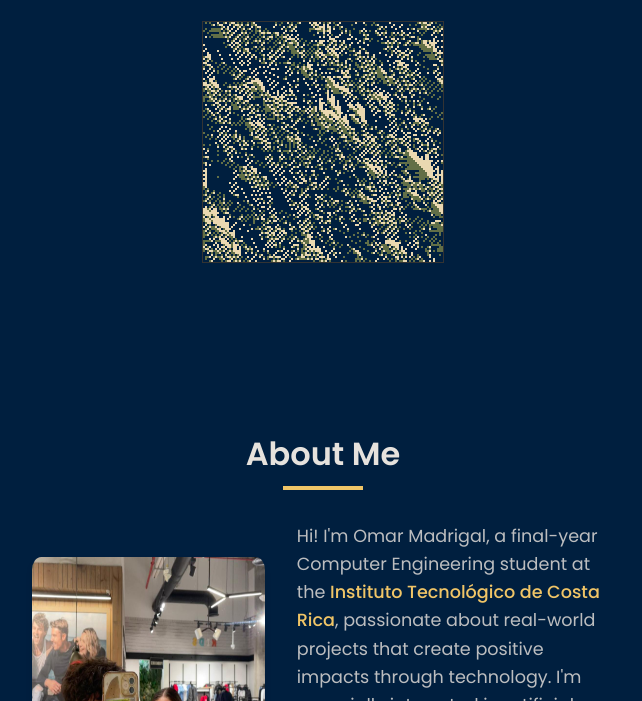
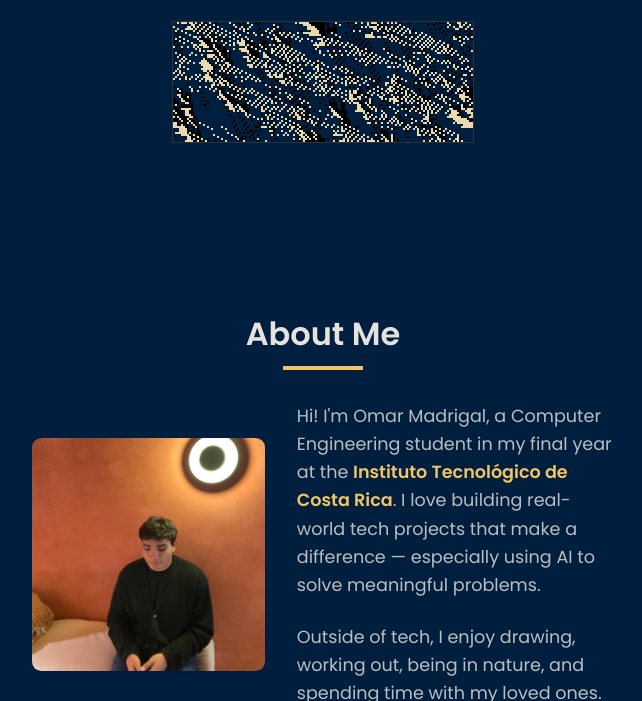
Before and after one commit to predye28/portfolio-predyye, an Astro site in the folder predyye/: page / in a window 1280 px wide. Shown: the part 399-1100 px from the top of the page, without its empty margins (317-959 px from the left). Built offline with nearby package versions, Linux system fonts and the light colour scheme; Astro itself is replaced by a stand-in of ours.

Commit message:
update details
animated title, img profile and details projects and bio

```diff
--- a/predyye/src/components/AboutSection.astro
+++ b/predyye/src/components/AboutSection.astro
@@ -7,13 +7,16 @@ import BmlAutomaton from './BMLAutomato.astro'
 
   <div class="fade-in-up">
     <p class="line"></p>
-    <h1 class="section-title">Hi, <span class="highlight">Omar</span> here.</h1>
+    <h1 class="section-title">
+      <span id="typewriter-text"></span>
+      <span id="typewriter-cursor" class="cursor"></span>
+    </h1>
     <h2 class="section-word">I create things every day.</h2>
     <p class="line"></p>
   </div>
 
   <!-- BML Automaton placeholder - you can add your automaton component here -->
-  <div class="fade-in-up">
+  <div class="fade-in-up ">
     <!-- <BMLAutomaton /> -->
     <BmlAutomaton />
   </div>
@@ -28,27 +31,22 @@ import BmlAutomaton from './BMLAutomato.astro'
   <div class="about-container">
     <div class="about-image fade-in-up" id="about-image">
       <img
-        src="/images/perfil.jpeg"
+        src="/images/fotoperfil.jpeg"
         alt="Omar Madrigal"
         class="profile-image"
-        width="280"
-        height="320"
         loading="lazy"
       />
     </div>
 
     <div class="about-text fade-in-up">
       <p class="section-paragraph">
-        Hi! I'm Omar Madrigal, a final-year Computer Engineering student at
-        the <span class="highlight">Instituto Tecnológico de Costa Rica</span>, passionate about real-world
-        projects that create positive impacts through technology. I'm
-        especially interested in artificial intelligence and its potential
-        to drive meaningful change.
+        Hi! I'm Omar Madrigal, a Computer Engineering student in my final year at
+        the <span class="highlight">Instituto Tecnológico de Costa Rica</span>. I love building real-world
+        tech projects that make a difference — especially using AI to solve meaningful problems.
       </p>
       <p class="line"></p>
       <p class="section-paragraph">
-        Outside of academics, I enjoy drawing, weightlifting, exploring
-        nature, and spending quality time with family and friends.
+        Outside of tech, I enjoy drawing, working out, being in nature, and spending time with my loved ones.
       </p>
     </div>
   </div>
@@ -93,9 +91,8 @@ import BmlAutomaton from './BMLAutomato.astro'
     </div>
   </div>
 </section>
-
+<!-- Código JavaScript para tu componente Astro -->
 <script>
-  // Handle mobile responsive image visibility
   document.addEventListener('DOMContentLoaded', function() {
     const aboutImage = document.getElementById('about-image');
 
@@ -106,10 +103,63 @@ import BmlAutomaton from './BMLAutomato.astro'
       }
     };
 
-    // Set initial state
     handleResize();
+    window.addEventListener('resize', handleResize);
 
-    // Add resize listener
-    window.addEventListener('resize', handleResize);
+    // Typewriter effect mejorado
+    const text = "Hi, Omar here.";
+    const typewriterElement = document.getElementById('typewriter-text');
+    const cursor = document.getElementById('typewriter-cursor');
+
+    let i = 1; // Empezar desde 1 para que la "H" ya esté visible
+
+    // Configurar cursor inicial - la animación se maneja con CSS
+    if (cursor) {
+      cursor.style.display = 'inline-block';
+      cursor.classList.add('cursor-animate');
+    }
+
+    // Mostrar la "H" inicial antes de empezar la animación
+    if (typewriterElement) {
+      typewriterElement.innerHTML = 'H';
+    }
+
+    // Función de escritura más fluida
+    function typeWriter() {
+      if (!typewriterElement) return;
+
+      if (i < text.length) {
+        const currentText = text.substring(0, i + 1);
+
+        // Aplicar highlight letra por letra mientras se escribe "Omar"
+        const omarStartIndex = text.indexOf('Omar');
+        const omarEndIndex = omarStartIndex + 4; // "Omar" tiene 4 letras
+
+        let formattedText = '';
+
+        for (let j = 0; j < currentText.length; j++) {
+          const char = currentText[j];
+
+          // Si estamos en la zona de "Omar", aplicar highlight
+          if (j >= omarStartIndex && j < omarEndIndex) {
+            formattedText += `<span class="highlight">${char}</span>`;
+          } else {
+            formattedText += char;
+          }
+        }
+
+        typewriterElement.innerHTML = formattedText;
+
+        i++;
+        // Velocidad más consistente con menos variación aleatoria
+        setTimeout(typeWriter, 85 + Math.random() * 30);
+      }
+      // El cursor sigue parpadeando automáticamente con CSS
+    }
+
+    // Iniciar animación de escritura
+    setTimeout(() => {
+      typeWriter();
+    }, 100);
   });
 </script>
--- a/predyye/src/components/BMLAutomato.astro
+++ b/predyye/src/components/BMLAutomato.astro
@@ -40,15 +40,15 @@
     animationId: number | null;
     grid: number[][];
 
-    readonly ROWS: number = 120;
-    readonly COLS: number = 120;
+    readonly ROWS: number = 60;
+    readonly COLS: number = 150;
     readonly EMPTY_PERCENTAGE: number = 60;
     readonly MAX_ITERATIONS: number = 1800;
     readonly CELL_SIZE: number = 2;
 
     readonly backgroundColor: string = '#001F3F';
-    readonly RED_COLOR: string = '#EAD8B1';
-    readonly BLUE_COLOR: string = '#626F47';
+    readonly RED_COLOR: string = '#000000';
+    readonly BLUE_COLOR: string = '#EAD8B1';
 
     private lastFrameTime: number = 0;
     private frameInterval: number = 1000 / 24; // frames per second
--- a/predyye/src/components/ProjectsSection.astro
+++ b/predyye/src/components/ProjectsSection.astro
@@ -5,15 +5,8 @@ const projects = [
     title: "BiblioTec",
     description: "A university library management system for cubicle reservations. Students can book study spaces, check availability in real-time, and manage their reservations through an intuitive interface.",
     technologies: "Vue, React, JavaScript, Tailwind CSS, Firebase",
-    github: "https://github.com/Jeremy-mfs/BiblioTec",
-    demo: "https://project1-demo.com"
-  },
-  {
-    title: "Personal Portfolio",
-    description: "A modern portfolio website showcasing professional projects, technical skills, and experience. Features responsive design and optimized performance.",
-    technologies: "Astro, JavaScript",
-    github: "https://github.com/predye28/project2",
-    demo: "https://predyye.netlify.app/"
+    github: null,
+    demo: "https://biblioverse.netlify.app/"
   },
 ];
 ---
@@ -30,11 +23,15 @@ const projects = [
     {projects.map((project) => (
       <div class="project-card fade-in-up">
         <div class="project-links">
-          <a href={project.github} target="_blank" rel="noopener noreferrer" title="View Source Code">
-            <svg width="20" height="20" viewBox="0 0 24 24" fill="currentColor">
-              <path d="M12 0c-6.626 0-12 5.373-12 12 0 5.302 3.438 9.8 8.207 11.387.599.111.793-.261.793-.577v-2.234c-3.338.726-4.033-1.416-4.033-1.416-.546-1.387-1.333-1.756-1.333-1.756-1.089-.745.083-.729.083-.729 1.205.084 1.839 1.237 1.839 1.237 1.07 1.834 2.807 1.304 3.492.997.107-.775.418-1.305.762-1.604-2.665-.305-5.467-1.334-5.467-5.931 0-1.311.469-2.381 1.236-3.221-.124-.303-.535-1.524.117-3.176 0 0 1.008-.322 3.301 1.23.957-.266 1.983-.399 3.003-.404 1.02.005 2.047.138 3.006.404 2.291-1.552 3.297-1.23 3.297-1.23.653 1.653.242 2.874.118 3.176.77.84 1.235 1.911 1.235 3.221 0 4.609-2.807 5.624-5.479 5.921.43.372.823 1.102.823 2.222v3.293c0 .319.192.694.801.576 4.765-1.589 8.199-6.086 8.199-11.386 0-6.627-5.373-12-12-12z"/>
-            </svg>
-          </a>
+
+          {project.github && (
+            <a href={project.github} target="_blank" rel="noopener noreferrer" title="View Source Code">
+              <svg width="20" height="20" viewBox="0 0 24 24" fill="currentColor">
+                <path d="M12 0c-6.626 0-12 5.373-12 12 0 5.302 3.438 9.8 8.207 11.387.599.111.793-.261.793-.577v-2.234c-3.338.726-4.033-1.416-4.033-1.416-.546-1.387-1.333-1.756-1.333-1.756-1.089-.745.083-.729.083-.729 1.205.084 1.839 1.237 1.839 1.237 1.07 1.834 2.807 1.304 3.492.997.107-.775.418-1.305.762-1.604-2.665-.305-5.467-1.334-5.467-5.931 0-1.311.469-2.381 1.236-3.221-.124-.303-.535-1.524.117-3.176 0 0 1.008-.322 3.301 1.23.957-.266 1.983-.399 3.003-.404 1.02.005 2.047.138 3.006.404 2.291-1.552 3.297-1.23 3.297-1.23.653 1.653.242 2.874.118 3.176.77.84 1.235 1.911 1.235 3.221 0 4.609-2.807 5.624-5.479 5.921.43.372.823 1.102.823 2.222v3.293c0 .319.192.694.801.576 4.765-1.589 8.199-6.086 8.199-11.386 0-6.627-5.373-12-12-12z"/>
+              </svg>
+            </a>
+          )}
+
           <a href={project.demo} target="_blank" rel="noopener noreferrer" title="View Live Demo">
             <svg width="20" height="20" viewBox="0 0 24 24" fill="none" stroke="currentColor" stroke-width="2">
               <path d="M18 13v6a2 2 0 0 1-2 2H5a2 2 0 0 1-2-2V8a2 2 0 0 1 2-2h6"/>
--- a/predyye/src/layouts/Layout.astro
+++ b/predyye/src/layouts/Layout.astro
@@ -108,9 +108,12 @@ const { title } = Astro.props;
   .profile-image {
     width: 100%;
     max-width: 300px;
+    aspect-ratio: 1 / 1;
+    object-fit: cover;
     border-radius: 4%;
     box-shadow: 0 4px 6px rgba(0, 0, 0, 0.1);
     transition: transform 0.3s ease, box-shadow 0.3s ease;
+    display: block;
   }
   .profile-image:hover {
     transform: translateY(-5px);
@@ -118,7 +121,7 @@ const { title } = Astro.props;
   }
   .highlight {
     color: var(--color-textWordEspecial);
-    font-weight: 500;
+    font-weight: 600;
   }
 
   .underline {
@@ -476,6 +479,36 @@ const { title } = Astro.props;
   }
 
 
+  /* Estilos para la animación de escritura*/
+
+  /* Cursor de la máquina de escribir */
+  .cursor {
+    display: inline-block;
+    background-color: var(--color-textTitleAndSubtitle);
+    margin-left: 1px;
+    width: 5px;
+    height: 1em;
+    vertical-align: baseline;
+  }
+
+  .cursor-animate {
+    animation: smooth-blink 1.06s infinite ease-in-out;
+  }
+
+  /* Animación CSS fluida */
+  @keyframes smooth-blink {
+    0%, 50% {
+      opacity: 1;
+    }
+    51%, 100% {
+      opacity: 0;
+    }
+  }
+  .section-title {
+    min-height: 1.2em;
+    position: relative;
+  }
+
 /* Media Queries */
 @media (min-width: 1024px) {
   /* .projects-grid {
@@ -582,10 +615,18 @@ const { title } = Astro.props;
   .section-spacingBig {
     margin-top: 8rem;
   }
+  .cursor {
+    width: 2px;
+    margin-left: 2px;
+  }
 }
 
 /* Small mobile devices */
 @media (max-width: 480px) {
+  .cursor {
+    width: 1.5px;
+    margin-left: 1px;
+  }
   .nav-right {
     gap: var(--gap-small);
   }
```
Also changed, not shown: predyye/public/images/fotoperfil.jpeg (added), predyye/public/images/perfil1.jpeg (deleted), predyye/public/images/perfil2.jpeg (deleted), predyye/public/images/perfil3.jpeg (deleted), predyye/public/images/perfil4.jpeg (deleted), predyye/public/images/perfil5.jpeg (deleted).
